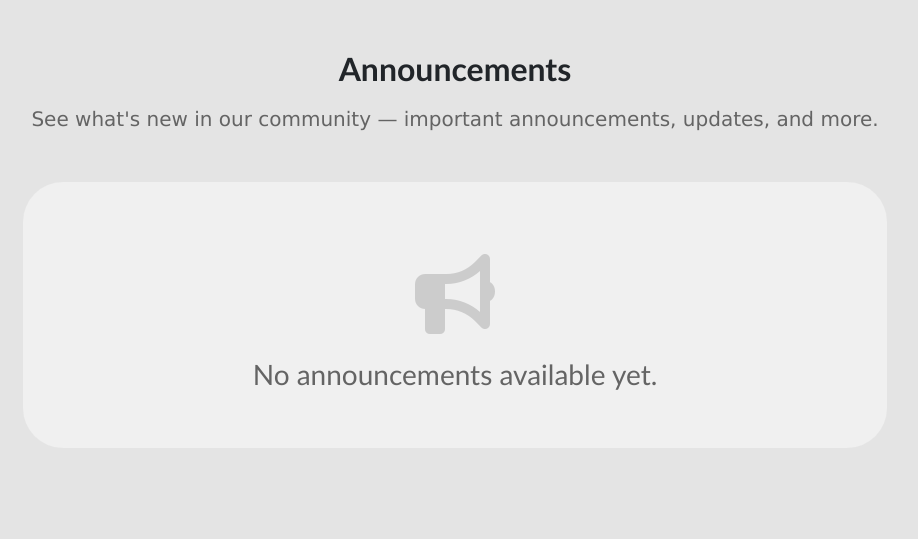
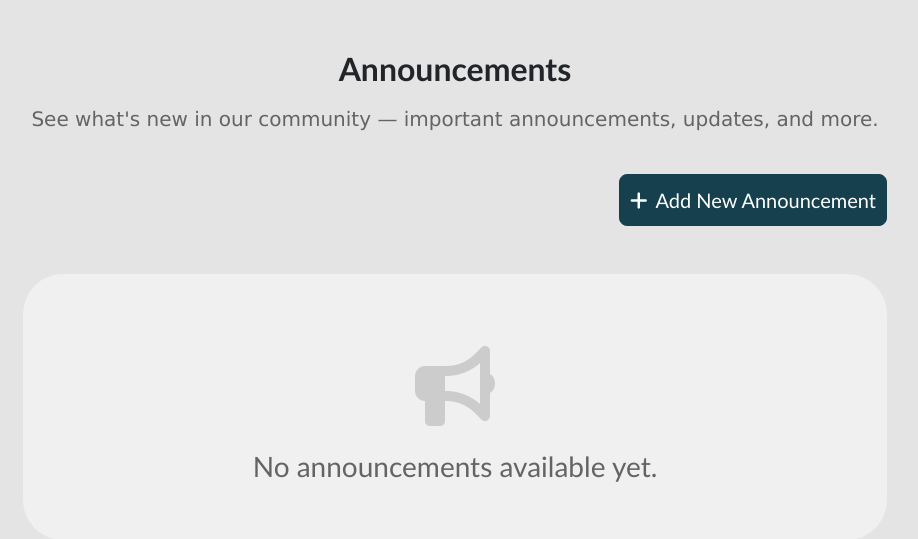
Before and after one commit to lin-du-1157599/project2, a Flask app: template app/templates/announcement/announcements.html in a window 1280 px wide. Shown: the part 174-713 px from the top of the page, without its empty margins (185-1103 px from the left). Before the commit the page ends 564 px from the top, so only its background shows below. Run offline with Flask 3, Linux system fonts and the light colour scheme; the template is opened without the code that fills it, so the values that code supplies are empty; the visitor is signed in with stand-in values (Sample User, id 1).

Commit message:
Add 'New Announcement' button to announcements page

```diff
--- a/app/templates/announcement/announcements.html
+++ b/app/templates/announcement/announcements.html
@@ -11,6 +11,14 @@
 <section class="container col-lg-9 col-md-10 col-sm-12 mx-auto p-5">
     <h2 class="text-center align-middle fw-bold py-2">Announcements</h2>
     <p class="text-center align-middle lead text-muted">See what's new in our community — important announcements, updates, and more.</p>
+
+    {% if user_role != 'traveller' %}
+    <div class="d-flex justify-content-end" style="width: 100%;">
+        <div class="mt-4">
+            <a href="{{ url_for('add_announcement') }}" class="btn btn-primary btn-lg btn-add"><i class="fa fa-plus me-2"></i>Add New Announcement</a>
+        </div>
+    </div>
+    {% endif %}
 
     {% if announcementsList %}
     <!-- Announcement List -->
@@ -27,7 +35,7 @@
             <input type="hidden" id="announcement_id" name="announcement_id" value="{{ announcement.announcement_id }}">
             <tbody>
                     <tr>
-                        <td class="p-3"><a href="{{ url_for('announcements_detail', announcement_id = announcement.announcement_id) }}" style="font-weight: bold;">{{ announcement['title'] }}</a></td>
+                        <td class="p-3"><a href="{{ url_for('announcements_detail', announcement_id = announcement.announcement_id) }}" style="font-weight: bold;" class="text-link">{{ announcement['title'] }}</a></td>
                         <td class="p-3">{{ announcement['created_time'].strftime('%d %b %Y') }}</td>
                     </tr>
             </tbody>
```
Also changed, not shown: app/routes/announcement.py (+7 -6 lines).
